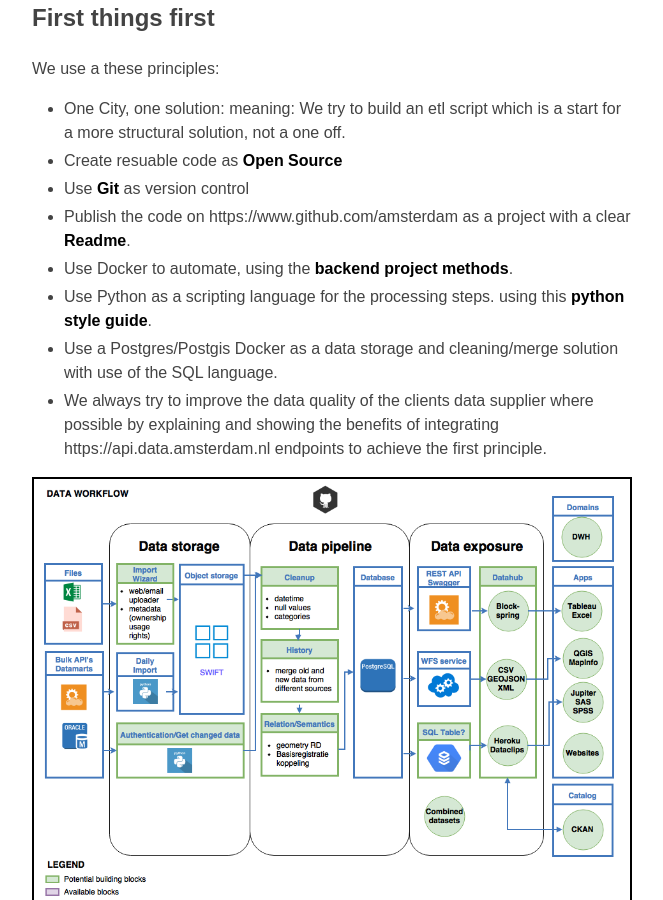
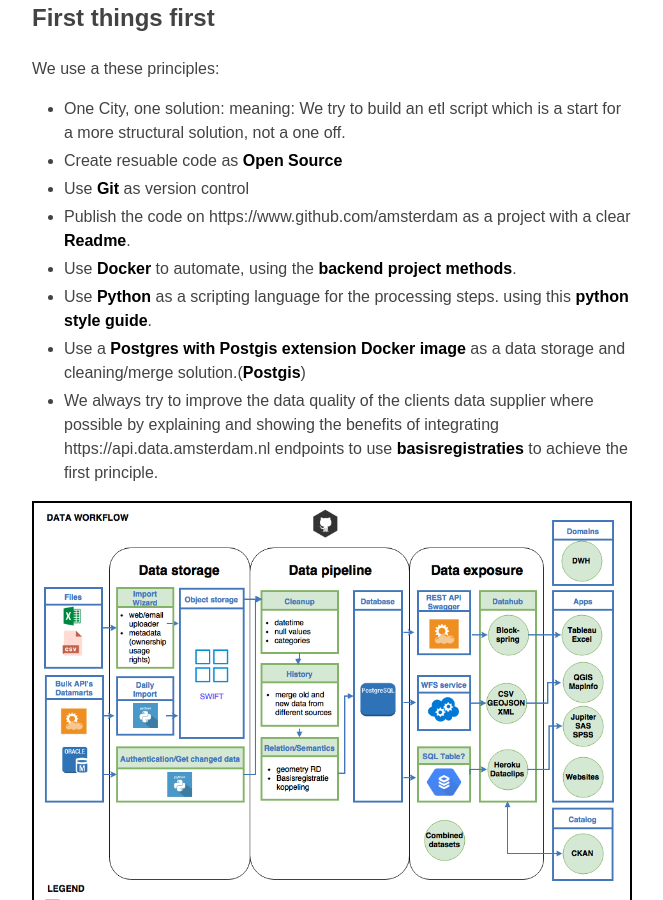
Before and after one commit to Amsterdam/amsterdam.github.io, a Jekyll site: the page built from guides/data-pipeline.md, in a window 1280 px wide and 900 px high, scrolled down 544 px. Shown: the whole window, without its empty margins (138-801 px from the left). Built offline with Jekyll 4.4.1, drawn with Linux system fonts in a browser that asks for light colours; our own code applies the rules of GitHub Pages for plain Markdown files.

Commit message:
added links to docker/python postgis

```diff
--- a/guides/data-pipeline.md
+++ b/guides/data-pipeline.md
@@ -16,10 +16,10 @@ We use a these principles:
 - Create resuable code as [Open Source](track-open-source-health.md)
 - Use [Git](https://git-scm.com) as version control
 - Publish the code on https://www.github.com/amsterdam as a project with a clear [Readme](write-a-readme.md).
-- Use Docker to automate, using the [backend project methods](back-end-projects.md).
-- Use Python as a scripting language for the processing steps. using this [python style guide](style-guide-python.md).
-- Use a Postgres/Postgis Docker as a data storage and cleaning/merge solution with use of the SQL language.
-- We always try to improve the data quality of the clients data supplier where possible by explaining and showing the benefits of integrating https://api.data.amsterdam.nl endpoints to achieve the first principle.
+- Use [Docker](https://www.docker.com) to automate, using the [backend project methods](back-end-projects.md).
+- Use [Python](https://www.python.org) as a scripting language for the processing steps. using this [python style guide](style-guide-python.md).
+- Use a [Postgres with Postgis extension Docker image](https://hub.docker.com/r/amsterdam/postgres/) as a data storage and cleaning/merge solution.([Postgis](http://postgis.net))
+- We always try to improve the data quality of the clients data supplier where possible by explaining and showing the benefits of integrating https://api.data.amsterdam.nl endpoints to use [basisregistraties](https://www.amsterdam.nl/stelselpedia/) to achieve the first principle.
 
 <img src="/images/data-pipeline-flow.png" width="800">
 <a href="/images/data-pipeline-flow.xml">data-pipeline-flow.xml</a> download and load into https://www.draw.io to edit.
```
